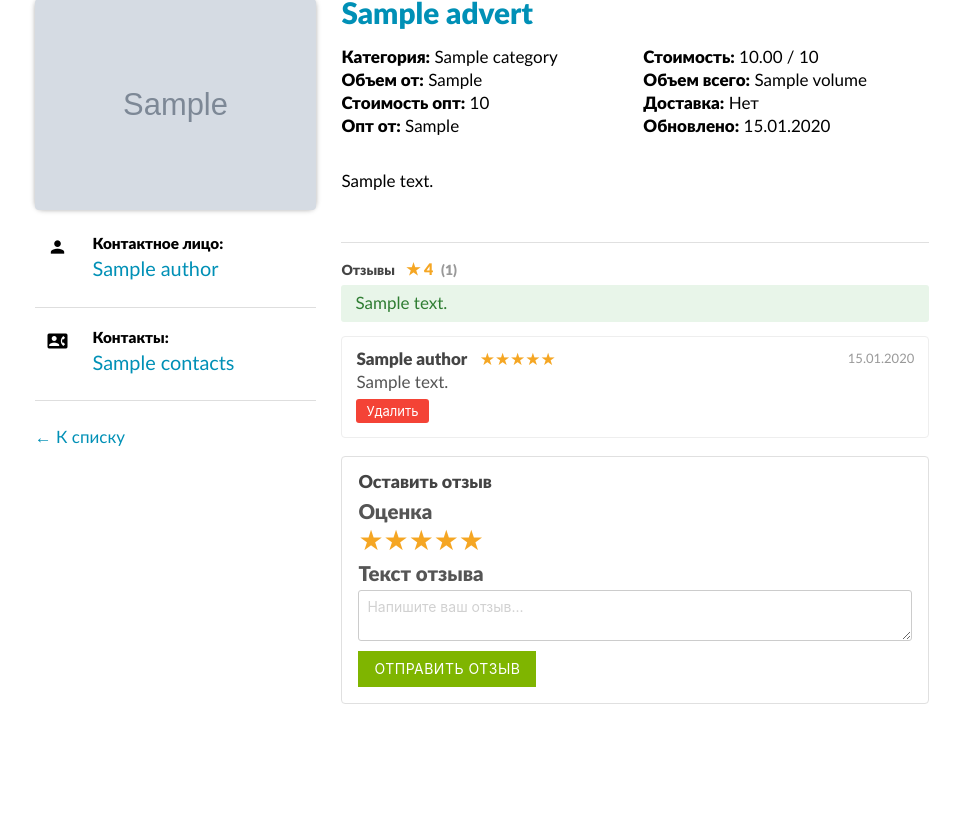
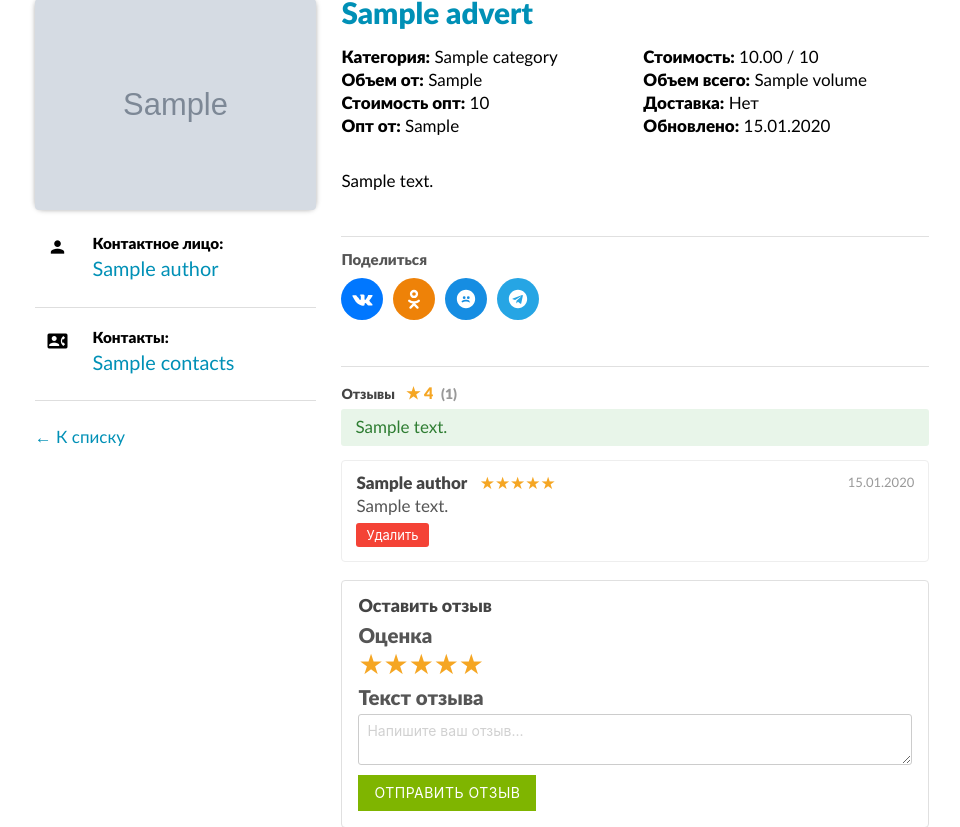
Before and after one commit to RuKi81/edunabazar, a Django app: template legacy/templates/legacy/advert_detail.html in a window 1280 px wide. Shown: the part 110-937 px from the top of the page, without its empty margins (158-1118 px from the left). Before the commit the page ends 814 px from the top, so only its background shows below. Run offline with Django 5.2, Linux system fonts and the light colour scheme; the template is opened without the code that fills it: most values are stand-ins (such as "Sample title", 1, 10 or a date in 2020); grey boxes marked "Sample" are stand-in pictures; some libraries are stand-ins or nearby versions.

Commit message:
feat: share buttons (VK, OK, MAX, Telegram) on advert detail page

```diff
--- a/legacy/templates/legacy/advert_detail.html
+++ b/legacy/templates/legacy/advert_detail.html
@@ -27,6 +27,21 @@
       margin-top: 16px;
       line-height: 1.6;
     }
+    .share-block { margin-top: 24px; padding: 16px 0; border-top: 1px solid #e0e0e0; }
+    .share-block__title { font-size: 15px; font-weight: 600; color: #555; margin-bottom: 10px; }
+    .share-block__buttons { display: flex; gap: 10px; flex-wrap: wrap; }
+    .share-btn {
+      display: inline-flex; align-items: center; justify-content: center;
+      width: 42px; height: 42px; border-radius: 50%; color: #fff;
+      transition: opacity .2s, transform .15s;
+      text-decoration: none;
+    }
+    .share-btn:hover { opacity: .85; transform: scale(1.1); }
+    .share-btn svg { width: 22px; height: 22px; fill: #fff; }
+    .share-btn--vk { background: #0077FF; }
+    .share-btn--ok { background: #EE8208; }
+    .share-btn--max { background: #168DE2; }
+    .share-btn--tg { background: #26A5E4; }
     @media (max-width: 600px) {
       .adverts-detail__params {
         grid-template-columns: 1fr;
@@ -214,6 +229,37 @@
         </div>
       </section>
 
+      <!-- Share buttons -->
+      <div class="share-block">
+        <div class="share-block__title">Поделиться</div>
+        <div class="share-block__buttons">
+          <!-- VK -->
+          <a class="share-btn share-btn--vk" target="_blank" rel="noopener"
+             href="https://vk.com/share.php?url=https://edunabazar.ru/adverts/{{ advert.id }}/&title={{ advert.title|urlencode }}"
+             title="ВКонтакте">
+            <svg viewBox="0 0 24 24"><path d="M12.77 19.15h1.27s.38-.04.58-.25c.18-.19.17-.55.17-.55s-.03-1.67.75-1.92c.77-.24 1.76 1.6 2.81 2.31.8.53 1.4.42 1.4.42l2.82-.04s1.47-.09.77-1.24c-.06-.1-.41-.86-2.11-2.43-1.78-1.65-1.54-1.38.6-4.23 1.31-1.74 1.83-2.8 1.67-3.25-.15-.43-1.1-.32-1.1-.32l-3.17.02s-.24-.03-.41.07c-.17.1-.28.34-.28.34s-.5 1.34-1.17 2.48c-1.41 2.4-1.98 2.53-2.21 2.38-.54-.35-.4-1.4-.4-2.15 0-2.33.35-3.3-.69-3.55-.35-.08-.6-.14-1.48-.15-1.13-.01-2.09 0-2.63.27-.36.18-.63.58-.46.6.21.03.68.13.93.47.32.44.31 1.44.31 1.44s.18 2.75-.43 3.09c-.42.23-1-.24-2.24-2.4A15.6 15.6 0 0 1 6.2 8.6s-.13-.3-.35-.46c-.27-.2-.64-.27-.64-.27l-3.01.02s-.45.01-.62.21c-.14.18-.01.55-.01.55S4.3 14.67 7.53 17.2c2.96 2.32 6.33 2.17 6.33 2.17l-.09-.22z"/></svg>
+          </a>
+          <!-- Одноклассники -->
+          <a class="share-btn share-btn--ok" target="_blank" rel="noopener"
+             href="https://connect.ok.ru/offer?url=https://edunabazar.ru/adverts/{{ advert.id }}/&title={{ advert.title|urlencode }}"
+             title="Одноклассники">
+            <svg viewBox="0 0 24 24"><path d="M12 2a4.5 4.5 0 1 1 0 9 4.5 4.5 0 0 1 0-9zm0 2.5a2 2 0 1 0 0 4 2 2 0 0 0 0-4zm4.44 8.52a7.2 7.2 0 0 1-4.44 1.48 7.2 7.2 0 0 1-4.44-1.48 1.25 1.25 0 0 0-1.56 1.96A9.7 9.7 0 0 0 10.75 17l-3.47 3.47a1.25 1.25 0 0 0 1.77 1.77L12 19.27l2.95 2.97a1.25 1.25 0 0 0 1.77-1.77L13.25 17a9.7 9.7 0 0 0 4.75-2.02 1.25 1.25 0 0 0-1.56-1.96z"/></svg>
+          </a>
+          <!-- MAX (Mail.ru) -->
+          <a class="share-btn share-btn--max" target="_blank" rel="noopener"
+             href="https://connect.mail.ru/share?url=https://edunabazar.ru/adverts/{{ advert.id }}/&title={{ advert.title|urlencode }}"
+             title="MAX">
+            <svg viewBox="0 0 24 24"><path d="M12 2C6.48 2 2 6.48 2 12s4.48 10 10 10 10-4.48 10-10S17.52 2 12 2zm4.64 13.27c-.26.43-.77.56-1.2.3-.01-.01-.02-.01-.03-.02l-.01-.01c-.76-.5-1.63-.73-2.49-.73h-1.82c-.86 0-1.73.23-2.49.73l-.01.01c-.01.01-.02.01-.03.02-.43.26-.94.13-1.2-.3-.26-.43-.13-.99.3-1.25.04-.02.08-.05.12-.07A6.27 6.27 0 0 1 12 12.75c1.42 0 2.78.44 3.22.7l.12.07c.43.26.56.82.3 1.25zM8.5 10.5a1.5 1.5 0 1 1 3 0 1.5 1.5 0 0 1-3 0zm4.5 0a1.5 1.5 0 1 1 3 0 1.5 1.5 0 0 1-3 0z"/></svg>
+          </a>
+          <!-- Telegram -->
+          <a class="share-btn share-btn--tg" target="_blank" rel="noopener"
+             href="https://t.me/share/url?url=https://edunabazar.ru/adverts/{{ advert.id }}/&text={{ advert.title|urlencode }}"
+             title="Telegram">
+            <svg viewBox="0 0 24 24"><path d="M11.99 2C6.47 2 2 6.48 2 12s4.47 10 9.99 10C17.52 22 22 17.52 22 12S17.52 2 11.99 2zm5.23 6.71l-1.67 7.89c-.13.59-.47.73-.95.45l-2.63-1.94-1.27 1.22c-.14.14-.26.26-.53.26l.19-2.67 4.87-4.4c.21-.19-.05-.3-.33-.12l-6.02 3.79-2.59-.81c-.56-.18-.57-.56.12-.83l10.12-3.9c.47-.17.88.11.69.82z"/></svg>
+          </a>
+        </div>
+      </div>
+
       {% include 'legacy/_reviews_section.html' %}
     </div>
   </div>
```
